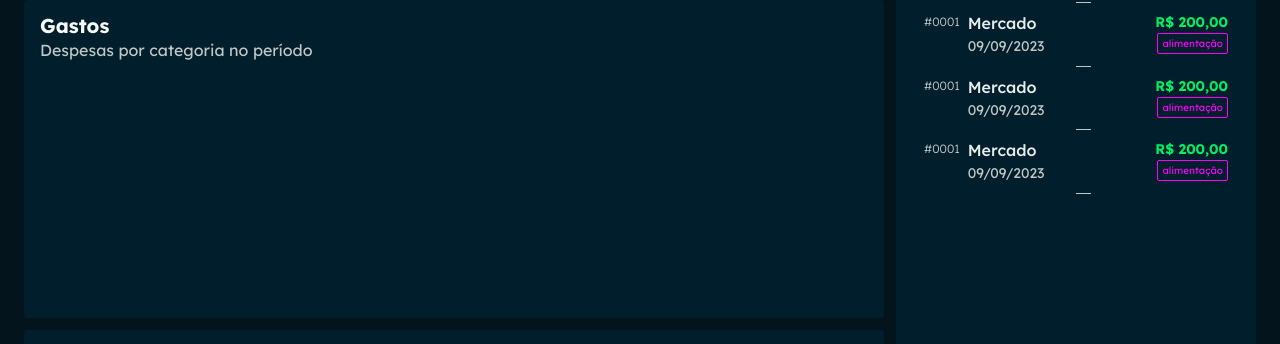
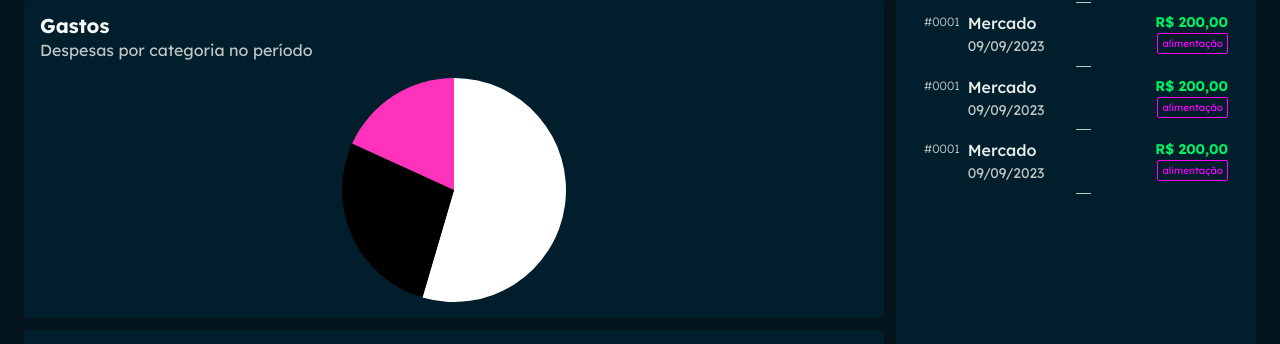
Before and after one commit to pablomartinsti/devbills-front, a React (Vite) app: page / in a window 1280 px wide. Shown: the part 266-610 px from the top of the page. Built offline with nearby package versions, Linux system fonts and the light colour scheme.

Commit message:
Gráfico de Gastos pt.1

```diff
--- a/package.json
+++ b/package.json
@@ -11,6 +11,7 @@
     "preview": "vite preview"
   },
   "dependencies": {
+    "@nivo/pie": "^0.87.0",
     "@phosphor-icons/react": "^2.1.7",
     "@radix-ui/react-dialog": "^1.1.2",
     "@react-input/mask": "^1.2.11",
--- /dev/null
+++ b/src/components/categories-pie-chart/index.tsx
@@ -0,0 +1,83 @@
+import { ResponsivePie } from '@nivo/pie';
+import { useMemo } from 'react';
+import { theme } from '../../styles/theme';
+
+const apiData = [
+  {
+    _id: '1',
+    title: 'Alimentação',
+    amount: 30000,
+    color: '#ffffff',
+  },
+  {
+    _id: '2',
+    title: 'compras',
+    amount: 15000,
+    color: '#000000',
+  },
+  {
+    _id: '3',
+    title: 'livros',
+    amount: 10000,
+    color: '#ff33bb',
+  },
+];
+
+type ChartData = {
+  id: string;
+  label: string;
+  externalId: string;
+  value: number;
+  color: string;
+};
+
+export function CategoriesPieChart() {
+  const data = useMemo<ChartData[]>(() => {
+    const chartData: ChartData[] = apiData.map(item => ({
+      id: item.title,
+      label: item.title,
+      externalId: item._id,
+      value: item.amount,
+      color: item.color,
+    }));
+    return chartData;
+  }, []);
+  return (
+    <ResponsivePie
+      data={data}
+      enableArcLabels={false}
+      enableArcLinkLabels={false}
+      colors={({ data }) => data.color}
+      margin={{ top: 8 }}
+      theme={{
+        text: { fontFamily: 'Lexend', fontSize: 10 },
+        tooltip: {
+          container: {
+            backgroundColor: theme.colors.black,
+            padding: 16,
+            color: theme.colors.white,
+            fontFamily: 'Lexend',
+            fontSize: 12,
+            borderRadius: 4,
+          },
+        },
+      }}
+      legends={[
+        {
+          anchor: 'top',
+          direction: 'row',
+          justify: false,
+          translateX: 0,
+          translateY: -28,
+          itemWidth: 120,
+          itemHeight: 16,
+          itemTextColor: theme.colors.neutral,
+          itemDirection: 'left-to-right',
+          itemOpacity: 1,
+          symbolSize: 10,
+          symbolShape: 'circle',
+        },
+      ]}
+    />
+  );
+}
--- a/src/screens/home/index.tsx
+++ b/src/screens/home/index.tsx
@@ -22,6 +22,7 @@
 import { Transaction } from '../../components/transaction/inde';
 import { CreateCategoryDialog } from '../../components/create-category-dialog';
 import { CreateTransactionDialog } from '../../components/create-transaction-dialog';
+import { CategoriesPieChart } from '../../components/categories-pie-chart';
 
 export function Home() {
   return (
@@ -69,7 +70,9 @@
                 subtitle="Despesas por categoria no período"
               />
             </header>
-            <ChartContent></ChartContent>
+            <ChartContent>
+              <CategoriesPieChart />
+            </ChartContent>
           </ChartContainer>
           <ChartContainer>
             <header>
```
Also changed, not shown: 1 other file (tests, documents, lock files or other folders).
